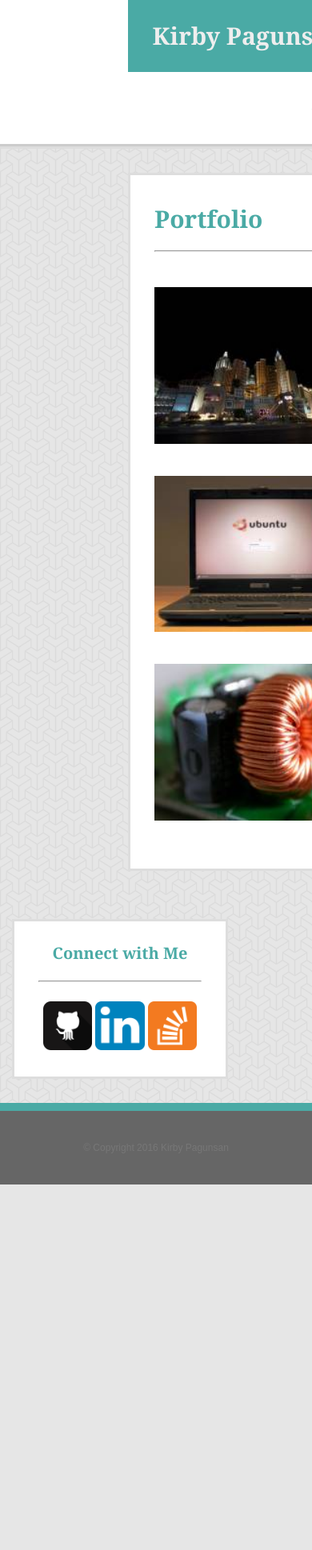
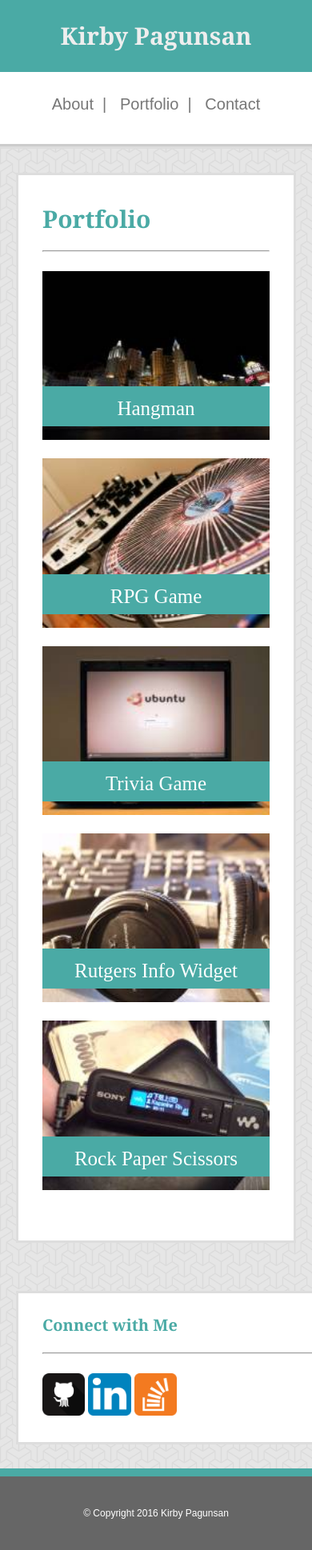
Before and after one commit to kirby-p/Basic-Portfolio, a PHP site: page /portfolio.html in a window 390 px wide. Shown: the whole page at 80% size. Before the commit the page ends 1481 px from the top, so only its background shows below. Run offline with PHP 8.4, Linux system fonts and the light colour scheme.

Commit message:
Added responsive design

```diff
--- a/assets/css/style.css
+++ b/assets/css/style.css
@@ -1,3 +1,4 @@
+
 a:link, a:visited {
     text-decoration: none;
     color: #777;
@@ -23,22 +24,25 @@
 	padding: 10px 30px 10px 0px;
 	vertical-align: top;
 }
-img.portfolio-left {
-	float: left;
-	height: auto;
-	width: 45%;
-	padding: 20px 0px 20px 0px;
+.floatLeft {
+	float:left;
 }
-img.portfolio-right {
+.floatRight {
 	float: right;
-	height: auto;
-	width: 45%;
-	padding: 20px 0px 20px 0px;
 }
-
-#submit {
+div.relative {
+	position: relative;
+	margin-bottom: 40px;
+}
+div.absolute {
+	position: absolute;
 	box-sizing: border-box;
-
+	height: 50px;
+	width: 100%;
+	background: #4aaaa5;
+	bottom: 20px;
+	text-align: center;
+	padding: 15px;
 }
 header {
 	overflow: auto;
@@ -46,7 +50,6 @@
 	border-style: solid;
 	border-color: #ccc;
 	border-bottom-width: 3px;
-
 }
 
 h1, h2, h3 {
@@ -67,7 +70,10 @@
 	font-size: 20px;
 	color: #4aaaa5;
 }
-
+h4 {
+	color: white;
+	font-size: 20px;
+}
 #nav, p {
 	font-family: "Arial", "Helvetica Neue", Helvetica, sans-serif;
 	color: #777;
@@ -116,11 +122,18 @@
 	padding: 40px 30px 40px 30px;
 	background: #fff;
 }
-
+input[type=text]{
+	box-sizing: border-box;
+	width: 100%;
+}
+textarea {
+	box-sizing: border-box;
+	width: 100%;
+}
 #social-icons{
-	overflow: auto;
-	height: auto;
-	width: 270px;
+	/*overflow: auto;*/
+/*	height: auto;
+*/	width: 270px;
 	float: left;
 	text-align: center;
 	box-sizing: border-box;
@@ -132,6 +145,7 @@
 	background: #fff;
 
 }
+
 footer {
 	clear: both;
 	text-align: center;
@@ -141,7 +155,109 @@
 	border-color: #4aaaa5;
 	background: #666;
 	font-family: "Arial", "Helvetica Neue", Helvetica, sans-serif;
-	color: #777;
+	color: white;
 	padding: 40px 0px 40px 0px;
 	font-size: 12px;
 }
+@media screen and (max-width: 980px) {
+	#nameblock {
+		margin-left: 100px;
+	}
+	#main {
+		clear: both;
+		width: 45%;
+		margin-left: 100px;
+	}
+	#social-icons {
+		width: 30%;
+		margin-right: 100px;
+	}
+	div.relative {
+		width: 100%;
+	}
+	img.links {
+		width: 100%;
+	}
+	img.profile {
+		width: 100%;
+	}
+	#nav {
+		float: right;
+		margin-left: auto;
+		margin-right: 90px;
+	}
+}
+@media screen and (max-width: 768px) {
+	#nameblock {
+		margin-left: 50px;
+	}
+
+	#main {
+		clear: both;
+		margin-left: 50px;
+		margin-right: 50px;
+		width: auto;
+	}
+	#social-icons {
+		clear: both;
+		width: 668px;
+		margin-left: 50px;
+		margin-right: 50px;
+		text-align: left;
+	}
+	img.profile {
+		width: 40%;
+	}
+	img.icon {
+		width: 10%;
+	}
+	div.relative {
+		width: 47%;
+		margin-bottom: 20px;
+	}
+	img.links {
+		width: 100%;
+	}
+
+}
+@media screen and (max-width: 640px) {
+	#nameblock {
+		position: static;
+		width: 100%;
+		margin: 0px;
+	}
+	#nav {
+		clear: both;
+		position: static;
+		width: 100%;
+		margin: 0px;
+	}
+	img.profile {
+		width: 100%;
+	}
+	#main {
+		clear: both;
+		margin-left: 20px;
+		margin-right: 20px;
+		width: auto;
+	}
+	#social-icons {
+		clear: both;
+		width: 600px;
+		margin-left: 20px;
+		margin-right: 20px;
+		text-align: left;
+	}
+	div.relative {
+		width: 100%;
+	}
+	img.links {
+		width: 100%;
+	}
+	img.profile {
+		width: 100%;
+	}
+	h4 {
+		font-size: 25px;
+	}
+}
--- a/portfolio.html
+++ b/portfolio.html
@@ -3,6 +3,7 @@
 <head>
 	<link rel="stylesheet" type="text/css" href="assets/css/reset.css">
 	<link rel="stylesheet" type="text/css" href="assets/css/style.css">
+	<meta name="viewport" content="width=device-width, initial-scale=1.0">
 	<title>Portfolio</title>
 </head>
 <body>
@@ -26,13 +27,36 @@
 			<br>
 			<ul>
 			<li>
-				<img class="portfolio-left" src="assets/images/Portfolio/city-q-c-215-160-2.jpg">
-				<img class="portfolio-right" src="assets/images/Portfolio/technics-q-c-215-160-2.jpg">
-				<img class="portfolio-left" src="assets/images/Portfolio/technics-q-c-215-160-3.jpg">
-				<img class="portfolio-right" src="assets/images/Portfolio/technics-q-c-215-160-6.jpg">
-				<img class="portfolio-left" src="assets/images/Portfolio/technics-q-c-215-160-8.jpg">
-				<img class="portfolio-right" src="assets/images/Portfolio/technics-q-c-215-160-10.jpg">
-
+				<div class="relative floatLeft">
+					<img class="links" src="assets/images/Portfolio/city-q-c-215-160-2.jpg" width="275px">
+						<div class="absolute">
+							<h4>Hangman</h4>
+						</div>
+				</div>
+				<div class="relative floatRight">
+					<img class="links" src="assets/images/Portfolio/technics-q-c-215-160-2.jpg" width="275px">
+						<div class="absolute">
+							<h4>RPG Game</h4>
+						</div>
+				</div>
+				<div class="relative floatLeft">
+					<img class="links" src="assets/images/Portfolio/technics-q-c-215-160-3.jpg" width="275px">
+						<div class="absolute">
+							<h4>Trivia Game</h4>
+						</div>
+				</div>
+				<div class="relative floatRight">
+					<img class="links" src="assets/images/Portfolio/technics-q-c-215-160-6.jpg" width="275px">
+						<div class="absolute">
+							<h4>Rutgers Info Widget</h4>
+						</div>
+				</div>
+				<div class="relative floatLeft">
+					<img class="links" src="assets/images/Portfolio/technics-q-c-215-160-10.jpg" width="275px">
+						<div class="absolute">
+							<h4>Rock Paper Scissors</h4>
+						</div>
+				</div>
 			</li>
 		</section>
 		<section id="social-icons">
```
Also changed, not shown: contact.html (+9 -6 lines), index.html (+6 -5 lines).
